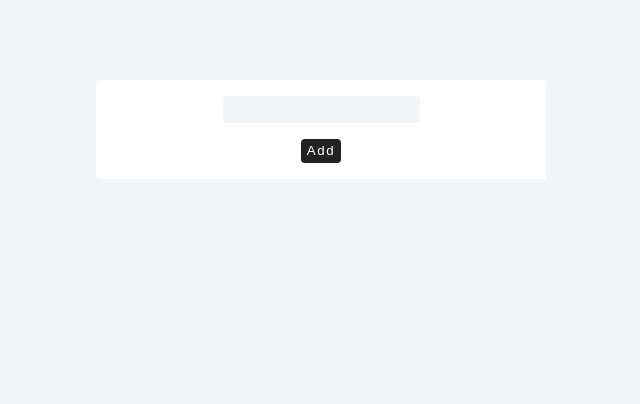
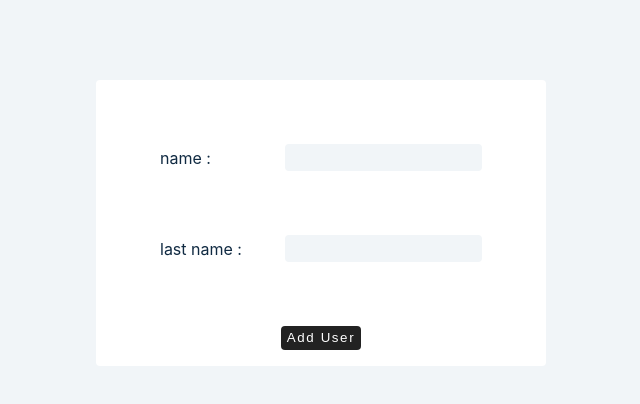
Before and after one commit to alivarastepour/react, a React (Create React App) app: page / in a window 1280 px wide. Shown: the top 404 px of the page, without its empty margins (319-959 px from the left). Built offline with nearby package versions, Linux system fonts and the light colour scheme.

Commit message:
solo practice - useReducer

```diff
--- a/src/tutorial/6-useReducer/setup/index.js
+++ b/src/tutorial/6-useReducer/setup/index.js
@@ -1,9 +1,64 @@
 import React, { useState, useReducer } from 'react';
-import Modal from './Modal';
 import { data } from '../../../data';
 import {reducer} from "./reducer";
-// import {reducer} from "../final/reducer";
-// reducer function
+
+
+const defaultState = {
+    people : []
+}
+
+const Index = () => {
+
+    const [name, setName] = useState('')
+    const [lastname, setLastName] = useState('')
+    const [state, dispatch] = useReducer(reducer, defaultState)
+
+    const submitHandler = (e) => {
+        e.preventDefault();
+        if (name && lastname){
+            const item = {
+                id : Math.random() * 1000,
+                name : name,
+                lastname : lastname
+            }
+            dispatch({type:'ADD_USER', payload : item});
+        }
+
+
+        setName('');
+        setLastName('');
+    }
+
+    const removeItem = (name) => {
+        dispatch({type:'REMOVE_USER', payload:name})
+    }
+
+    return <>
+        <form onSubmit={submitHandler} className='form'>
+            <div className='item' >
+                <label htmlFor="x">name : </label>
+                <input onChange={(e)=>{setName(e.target.value)}} value={name} id='x' type="text"/>
+            </div>
+            <div className='item'>
+                <label htmlFor="y">last name : </label>
+                <input onChange={(e)=>{setLastName(e.target.value)}} value={lastname} id='y' type="text"/>
+            </div>
+            <button type='submit'>add user</button>
+        </form>
+        {
+            state.people.map((p)=>{
+                return <>
+                <div key={Math.random() * 1000} className='item'>
+                    <p>name : {p.name}</p>
+                    <p>lastName : {p.lastname}</p>
+                    <button onClick={() => removeItem(p.id)} className='btn'>remove</button>
+                </div>
+                </>
+            })
+        }
+
+    </>
+}
 
 
 
@@ -14,55 +69,66 @@ import {reducer} from "./reducer";
 
 
 
-const defaultState = {
-  people:[],
-  isModelOpen:false,
-  modelContent:''
-}
 
 
 
 
 
-const Index = () => {
 
-  const[state, dispatch] = useReducer(reducer,defaultState);
 
-  const [name, setName] = useState('')
 
-  const handler = (e) => {
-    e.preventDefault();
-    if (name){
-      const newItem = {id:Math.random() * 100, name}
-      dispatch({type:'ADD_ITEM', payload:newItem})
-      setName(' ')
-    }else{
-      dispatch({type:'NO_VALUE'})
-    }
-  }
 
-  const closeModal = () => {
-      dispatch({type:'CLOSE_MODAL'})
-  }
 
-  return <>
 
-    {state.isModelOpen && <Modal closeModal={closeModal} modelContent={state.modelContent}/>}
-    <form onSubmit={handler} className='form'>
-      <div>
-        <input value={name} onChange={(e)=>setName(e.target.value)} type="text"/>
-      </div>
-      <button type='submit'>add</button>
-    </form>
-    {
-      state.people.map((p)=>{
-        return <div key={p.id} className='item'>
-          <h4>{p.name}</h4>
-          <button onClick={()=> dispatch({type : 'REMOVE_ITEM', payload:p.id})}>remove</button>
-        </div>
-      })
-    }
-  </>;
-};
+
+
+
+
+
+// const defaultState = {
+//   people:[],
+//   isModelOpen:false,
+//   modelContent:''
+// }
+// const Index = () => {
+//
+//   const[state, dispatch] = useReducer(reducer,defaultState);
+//
+//   const [name, setName] = useState('')
+//
+//   const handler = (e) => {
+//     e.preventDefault();
+//     if (name){
+//       const newItem = {id:Math.random() * 100, name}
+//       dispatch({type:'ADD_ITEM', payload:newItem})
+//       setName(' ')
+//     }else{
+//       dispatch({type:'NO_VALUE'})
+//     }
+//   }
+//
+//   const closeModal = () => {
+//       dispatch({type:'CLOSE_MODAL'})
+//   }
+//
+//   return <>
+//
+//     {state.isModelOpen && <Modal closeModal={closeModal} modelContent={state.modelContent}/>}
+//     <form onSubmit={handler} className='form'>
+//       <div>
+//         <input value={name} onChange={(e)=>setName(e.target.value)} type="text"/>
+//       </div>
+//       <button type='submit'>add</button>
+//     </form>
+//     {
+//       state.people.map((p)=>{
+//         return <div key={p.id} className='item'>
+//           <h4>{p.name}</h4>
+//           <button onClick={()=> dispatch({type : 'REMOVE_ITEM', payload:p.id})}>remove</button>
+//         </div>
+//       })
+//     }
+//   </>;
+// };
 
 export default Index;
--- a/src/tutorial/6-useReducer/setup/reducer.js
+++ b/src/tutorial/6-useReducer/setup/reducer.js
@@ -1,18 +1,46 @@
 export const reducer = (state, action) => {
-    if (action.type === 'ADD_ITEM'){
-        const newPeople = [...state.people,action.payload]
-        return {...state,people: newPeople,isModelOpen: true,modalContent: 'item added'}
+    if (action.type === 'ADD_USER'){
+        const newPeople = [...state.people,action.payload];
+        return {...state,people : newPeople};
     }
-    if (action.type === 'NO_VALUE'){
-        return {state,isModelOpen: true,modelContent: 'enter value'}
+    if (action.type === 'REMOVE_USER'){
+        const newPeople = state.people.filter((x)=> {
+            return x.id !== action.payload;
+        });
+        return {state,people : newPeople};
     }
-    if (action.type === 'CLOSE_MODAL'){
-        return  {...state, isModelOpen: false};
-    }
-    if (action.type === 'REMOVE_ITEM'){
-        const newArray = state.people.filter((p)=>{
-            return p.id !== action.payload;
-        });
-        return {...state, people:newArray};
-    }
+
+
+
+
+
+
+
+
+
+
+
+
+
+
+
+
+
+
+    // if (action.type === 'ADD_ITEM'){
+    //     const newPeople = [...state.people,action.payload]
+    //     return {...state,people: newPeople,isModelOpen: true,modalContent: 'item added'}
+    // }
+    // if (action.type === 'NO_VALUE'){
+    //     return {state,isModelOpen: true,modelContent: 'enter value'}
+    // }
+    // if (action.type === 'CLOSE_MODAL'){
+    //     return  {...state, isModelOpen: false};
+    // }
+    // if (action.type === 'REMOVE_ITEM'){
+    //     const newArray = state.people.filter((p)=>{
+    //         return p.id !== action.payload;
+    //     });
+    //     return {...state, people:newArray};
+    // }
 }
```
